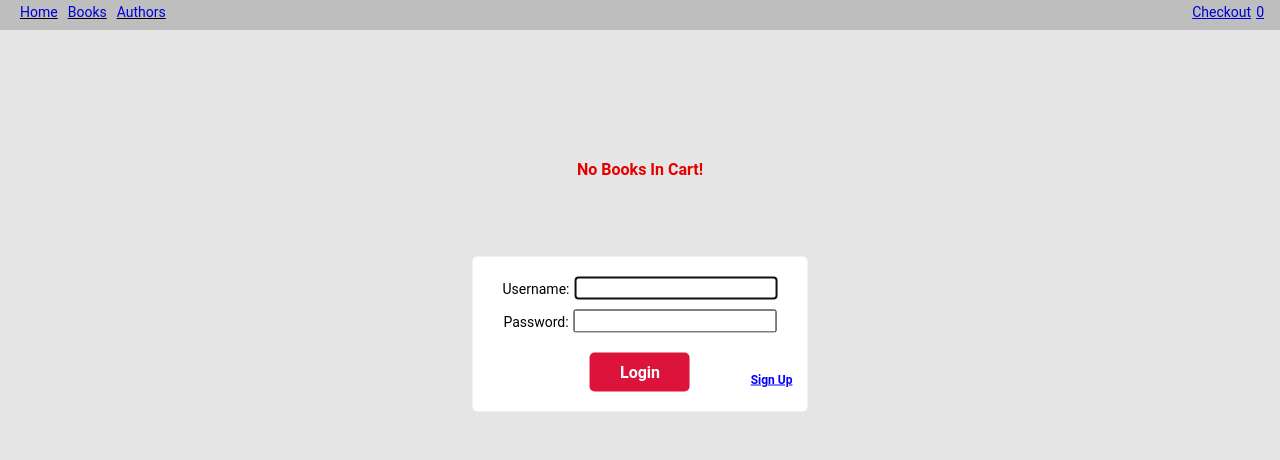
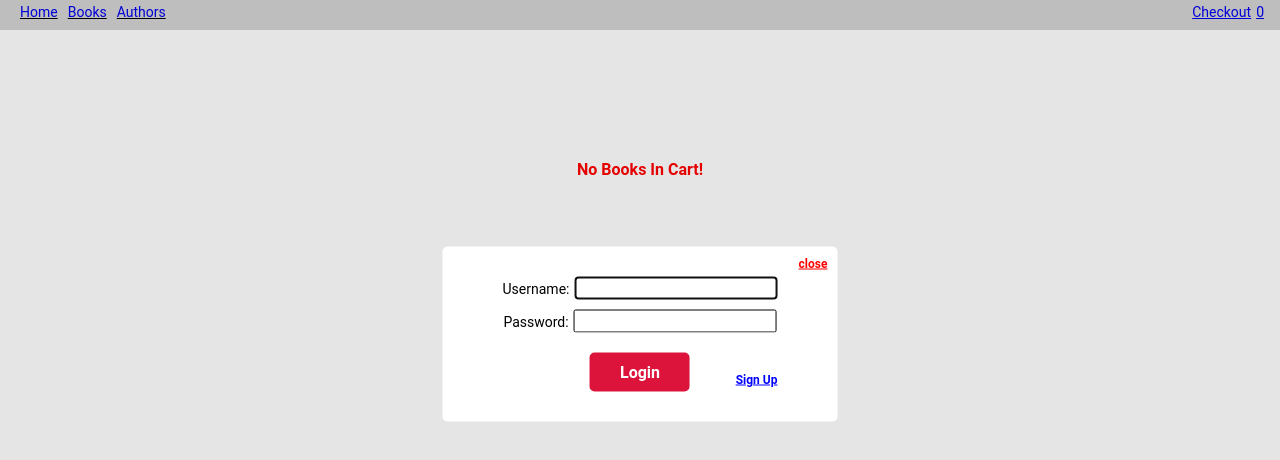
Before and after one commit to lokeshgupta777/book-store, a React app: page /checkout in a window 1280 px wide. Both pictures are taken after a click on the element "Login". Shown: the part 66-526 px from the top of the page. Built offline with nearby package versions, Linux system fonts and the light colour scheme.

Commit message:
feat: modal close button added

```diff
--- a/src/components/Login/Login.js
+++ b/src/components/Login/Login.js
@@ -102,6 +102,12 @@ const Login = () => {
 
   return (
     <dialog id="login-modal">
+      <p
+        className={styles.close}
+        onClick={() => setShowLogin(false)}
+      >
+        close
+      </p>
       <form onSubmit={loginHandler} className={styles.form} autoComplete="off">
         <div className={styles.inputCont}>
           <span>Username:</span>
--- a/src/components/Login/Login.module.css
+++ b/src/components/Login/Login.module.css
@@ -2,7 +2,7 @@
   transform: translate(-50%, -50%);
   top: 50%;
   left: 50%;
-  padding: 20px 30px;
+  padding: 30px 60px;
   border-radius: 5px;
 }
 
@@ -49,7 +49,17 @@
   text-decoration: underline;
   color: blue;
   font-weight: bold;
-  bottom: 25px;
-  right: 15px;
+  bottom: 35px;
+  right: 60px;
   cursor: pointer;
 }
+.close {
+  position: absolute;
+  top: 10px;
+  right: 10px;
+  font-size: 12px;
+  font-weight: bold;
+  color: red;
+  text-decoration: underline;
+  cursor: pointer;
+}
```
